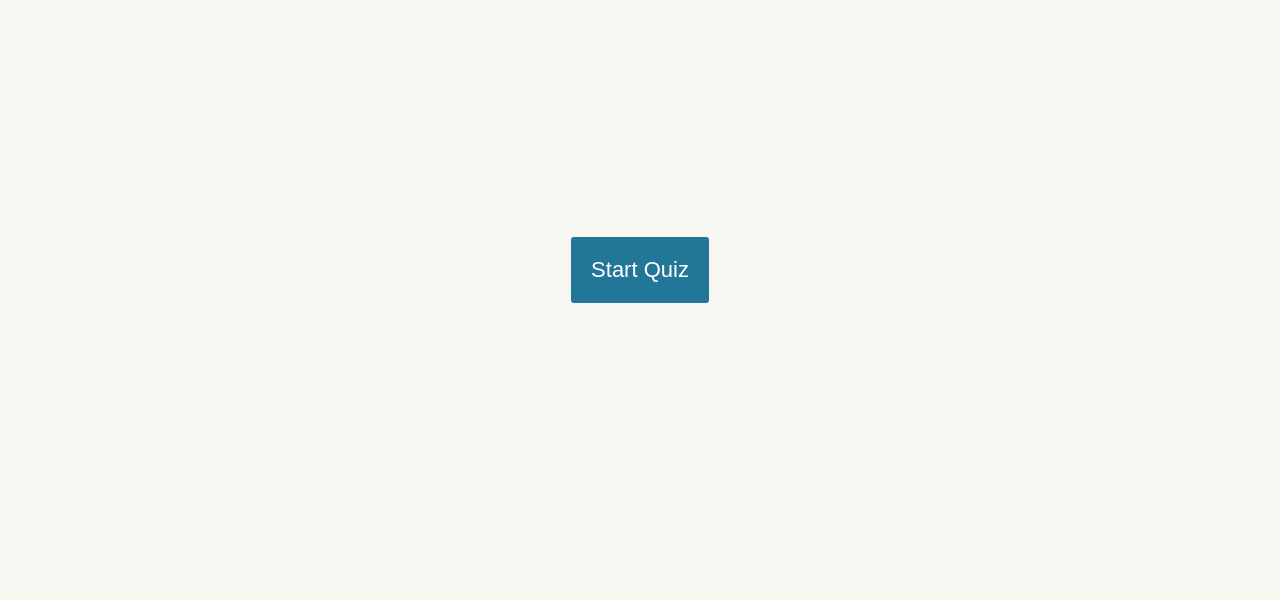
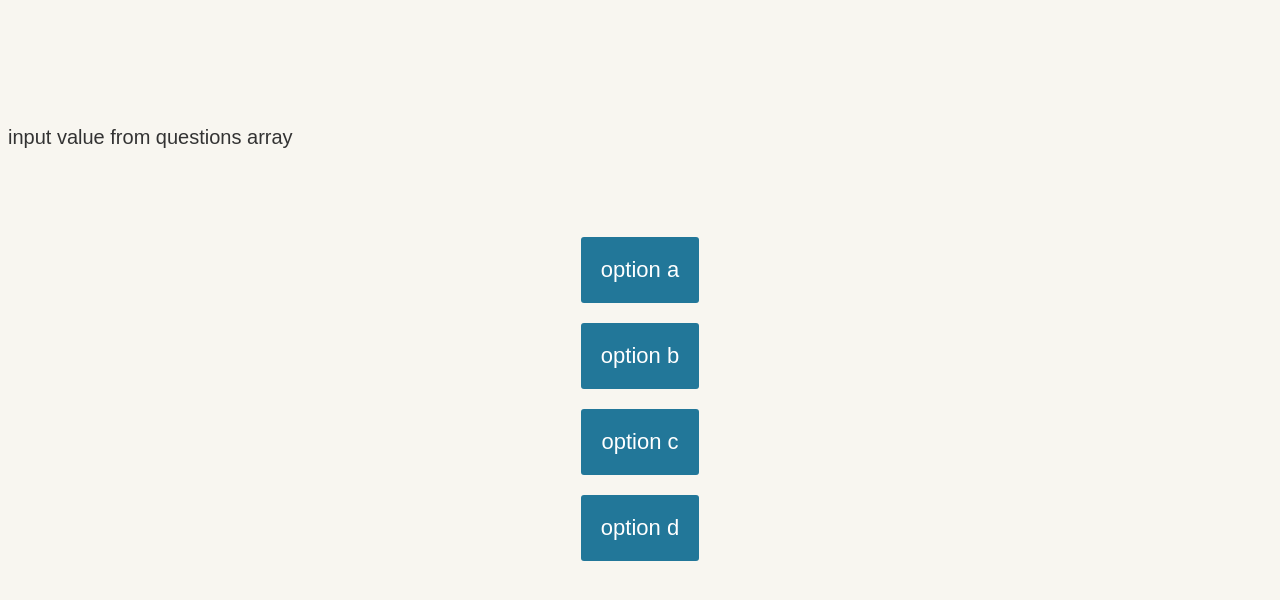
Before and after one commit to K-G-J/coding-quiz, a plain HTML site: page index.html in a window 1280 px wide. Both pictures are taken after a click on the button "Start Quiz". Shown: the part 54-654 px from the top of the page. Drawn offline with Linux system fonts and the light colour scheme.

Commit message:
buttons and text change when start is clicked

```diff
--- a/assets/js/script.js
+++ b/assets/js/script.js
@@ -1,37 +1,43 @@
-var quizQuestions = document.getElementById("#quiz");
-var buttonsContainer = document.getElementById("#buttons-container");
-var startButton = document.getElementById("#start");
+var quizQuestionsContainer = document.getElementById("quiz");
+var quizQuestion = document.getElementById("quiz-question");
+var buttonsContainer = document.getElementById("buttons-container");
+var startButton = document.getElementById("start");
 
 startButton.addEventListener("click", function() {
+  buttonsContainer.removeChild(startButton);
+  quizQuestions.removeChild
+  displayQuestion();
+});
+
+var displayQuestion = function() {
     // create buttonA
     var buttonA = document.createElement("button");
     buttonA.textContent = "option a";
     buttonA.id = "a";
-    buttonsContainer.removeChild(startButton);
     buttonsContainer.appendChild(buttonA);
-
     // create buttonB
     var buttonB = document.createElement("button");
     buttonB.textContent = "option b";
     buttonB.id = "b";
     buttonsContainer.appendChild(buttonB);
-
     // create buttonC
     var buttonC = document.createElement("button");
     buttonC.textContent = "option c";
     buttonC.id = "c";
     buttonsContainer.appendChild(buttonC);
-
     // create buttonD
     var buttonD = document.createElement("button");
     buttonD.textContent = "option d";
     buttonD.id = "d";
     buttonsContainer.appendChild(buttonD);
-});
+
+    // change value of question text
+    quizQuestion.innerText = "input value from questions array"
+}
 
 
 // quiz questions
-var questions = [
+var quizQuestions = [
     {
       question: "Inside the HTML document, where do you place your JavaScript code?",
       answers: {
--- a/index.html
+++ b/index.html
@@ -12,7 +12,9 @@
 
 <!-- display questions -->
 <div class="quiz-container">
-  <div id="quiz"></div>
+  <div id="quiz">
+    <p id="quiz-question">Quiz Question Text Here</p>
+  </div>
 </div>
 
 <!-- buttons -->
```
